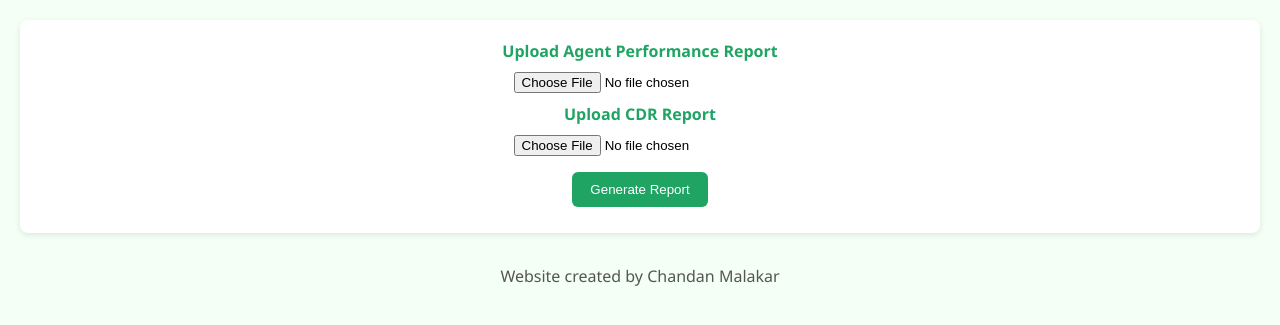
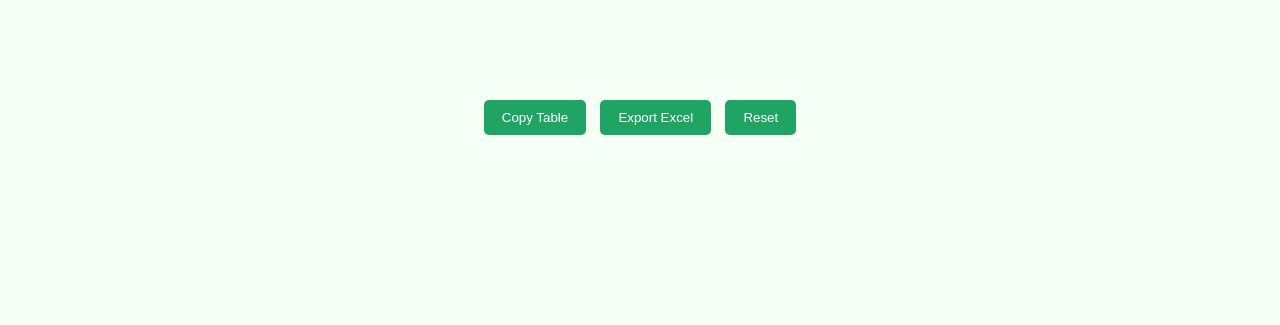
Before and after one commit to Viratmalakar/agent.performance.site, a Flask app: page / in a window 1280 px wide. Shown: the part 60-385 px from the top of the page. Run offline with Flask 3, Linux system fonts and the light colour scheme.

Commit message:
Update index.html

```diff
--- a/templates/index.html
+++ b/templates/index.html
@@ -1,207 +1,95 @@
 <!DOCTYPE html>
 <html>
 <head>
-<meta charset="UTF-8">
 <title>Agent Performance Dashboard</title>
 <script src="https://cdnjs.cloudflare.com/ajax/libs/html2canvas/1.4.1/html2canvas.min.js"></script>
-
 <style>
 body{font-family:Segoe UI;background:#f4fff6;margin:0}
 header{background:#1fa463;color:white;padding:15px;text-align:center;font-size:22px}
-
-.container{padding:20px}
-
-.upload-box{
-background:white;padding:20px;border-radius:8px;
-box-shadow:0 2px 6px rgba(0,0,0,.1);
-text-align:center
-}
-
-label{font-weight:bold;color:#1fa463}
-
-input{margin:10px}
-
-button{
-background:#1fa463;color:white;border:none;
-padding:10px 18px;border-radius:6px;margin:6px;cursor:pointer
-}
-
-button:hover{background:#168a52}
-
-.cards{
-display:grid;
-grid-template-columns:repeat(auto-fit,minmax(160px,1fr));
-gap:12px;margin-top:20px
-}
-
-.card{
-background:white;
-border-left:5px solid #1fa463;
-padding:12px;
-box-shadow:0 2px 6px rgba(0,0,0,.1)
-}
-
-.card h4{margin:0;color:#555;font-size:14px}
+.cards{display:grid;grid-template-columns:repeat(auto-fit,minmax(180px,1fr));gap:15px;padding:20px}
+.card{background:white;padding:15px;border-left:6px solid #1fa463;box-shadow:0 2px 6px rgba(0,0,0,.1)}
+.card h4{margin:0;color:#555}
 .card h2{margin:5px 0;color:#1fa463}
 
-.table-box{margin-top:20px;overflow:auto}
+.table-box{padding:20px}
+table{width:100%;border-collapse:collapse}
+th,td{border:1px solid #ddd;padding:8px;text-align:center}
+th{background:#1fa463;color:white}
 
-table{
-width:100%;
-border-collapse:collapse;
-background:white
-}
-
-th,td{
-border:1px solid #ddd;
-padding:6px;
-text-align:center;
-font-size:13px
-}
-
-th{
-background:#1fa463;
-color:white;
-position:sticky;
-top:0
-}
-
-footer{text-align:center;padding:12px;color:#555}
-
-#loader{
-position:fixed;inset:0;
-background:rgba(255,255,255,.85);
-display:none;
-align-items:center;
-justify-content:center;
-font-size:24px;
-color:#1fa463;
-font-weight:bold;
-z-index:999
-}
+.buttons{text-align:center;margin:15px}
+button{background:#1fa463;color:white;border:none;padding:10px 18px;border-radius:5px;margin:5px}
 </style>
 </head>
 
 <body>
-
 <header>Agent Performance Dashboard</header>
 
-<div id="loader">Generating Report...</div>
+<div class="cards" id="cards"></div>
 
-<div class="container">
-
-<div class="upload-box" id="uploadBox">
-<label>Upload Agent Performance Report</label><br>
-<input type="file" id="agentFile"><br>
-
-<label>Upload CDR Report</label><br>
-<input type="file" id="cdrFile"><br>
-
-<button onclick="generate()">Generate Report</button>
-</div>
-
-<div class="cards" id="cards" style="display:none">
-<div class="card"><h4>TOTAL IVR HIT</h4><h2 id="c1">0</h2></div>
-<div class="card"><h4>TOTAL MATURE</h4><h2 id="c2">0</h2></div>
-<div class="card"><h4>IB MATURE</h4><h2 id="c3">0</h2></div>
-<div class="card"><h4>OB MATURE</h4><h2 id="c4">0</h2></div>
-<div class="card"><h4>TOTAL TALK TIME</h4><h2 id="c5">0</h2></div>
-<div class="card"><h4>AHT</h4><h2 id="c6">00:00:00</h2></div>
-<div class="card"><h4>LOGIN COUNT</h4><h2 id="c7">0</h2></div>
-</div>
-
-<div class="table-box" id="tableBox" style="display:none">
+<div class="table-box">
 <table id="resultTable"></table>
 </div>
 
-<div style="text-align:center;margin-top:15px;display:none" id="actions">
-<button onclick="copyTable()">Copy Table</button>
+<div class="buttons">
+<button onclick="copyTableImage()">Copy Table</button>
 <button onclick="exportExcel()">Export Excel</button>
 <button onclick="location.reload()">Reset</button>
 </div>
 
-</div>
+<script>
+let lastTable=[];
 
-<footer>Website created by Chandan Malakar</footer>
-
-<script>
-let lastData=[];
-
-function generate(){
-let a=document.getElementById("agentFile").files[0];
-let c=document.getElementById("cdrFile").files[0];
-
-if(!a||!c){alert("Upload both files");return;}
-
-let fd=new FormData();
-fd.append("agent",a);
-fd.append("cdr",c);
-
-document.getElementById("loader").style.display="flex";
-
-fetch("/process",{method:"POST",body:fd})
-.then(r=>r.json())
-.then(data=>{
-document.getElementById("loader").style.display="none";
-lastData=data;
-render(data);
-});
-}
+fetch("/process",{method:"POST",body:new FormData(document.forms[0])})
 
 function render(data){
 
-document.getElementById("uploadBox").style.display="none";
+ let s=data.summary;
 
-let t=document.getElementById("resultTable");
-t.innerHTML="";
+ let order=[
+ "TOTAL IVR HIT","TOTAL MATURE","IB MATURE","OB MATURE",
+ "TOTAL TALK TIME","AHT","LOGIN COUNT"
+ ];
 
+ let cards="";
+ order.forEach(k=>{
+   cards+=`<div class="card"><h4>${k}</h4><h2>${s[k]}</h2></div>`;
+ });
+ document.getElementById("cards").innerHTML=cards;
+
+ let table=document.getElementById("resultTable");
  let head="<tr>";
-Object.keys(data[0]).forEach(k=>head+="<th>"+k+"</th>");
+ Object.keys(data.table[0]).forEach(k=>head+="<th>"+k+"</th>");
  head+="</tr>";
-t.innerHTML=head;
+ table.innerHTML=head;
 
-data.forEach(r=>{
+ data.table.forEach(r=>{
    let row="<tr>";
    Object.values(r).forEach(v=>row+="<td>"+v+"</td>");
    row+="</tr>";
-t.innerHTML+=row;
+   table.innerHTML+=row;
  });
 
-document.getElementById("tableBox").style.display="block";
-document.getElementById("cards").style.display="grid";
-document.getElementById("actions").style.display="block";
-
-let g=data[data.length-1];
-
-c1.innerText=g["TOTAL IVR HIT"];
-c2.innerText=g["TOTAL MATURE"];
-c3.innerText=g["IB MATURE"];
-c4.innerText=g["OB MATURE"];
-c5.innerText=g["TOTAL TALK TIME"];
-c6.innerText=g["AHT"];
-c7.innerText=g["LOGIN COUNT"];
+ lastTable=data.table;
 }
 
 function exportExcel(){
-fetch("/export",{method:"POST",body:JSON.stringify(lastData)})
-.then(r=>r.blob())
-.then(b=>{
+ fetch("/export",{method:"POST",body:JSON.stringify(lastTable)})
+ .then(r=>r.blob()).then(b=>{
   let a=document.createElement("a");
   a.href=URL.createObjectURL(b);
-a.download="Agent_Performance_Report_"+new Date().toLocaleString().replace(/[:\/]/g,"-")+".xlsx";
+  a.download="Agent_Report.xlsx";
   a.click();
-});
+ })
 }
 
-function copyTable(){
-html2canvas(document.getElementById("tableBox")).then(c=>{
+function copyTableImage(){
+ html2canvas(document.querySelector(".table-box")).then(c=>{
   c.toBlob(b=>{
    navigator.clipboard.write([new ClipboardItem({"image/png":b})]);
    alert("Table copied as image");
-});
-});
+  })
+ })
 }
 </script>
-
 </body>
 </html>
```
Lines whose indentation alone changed are shown as unchanged.
